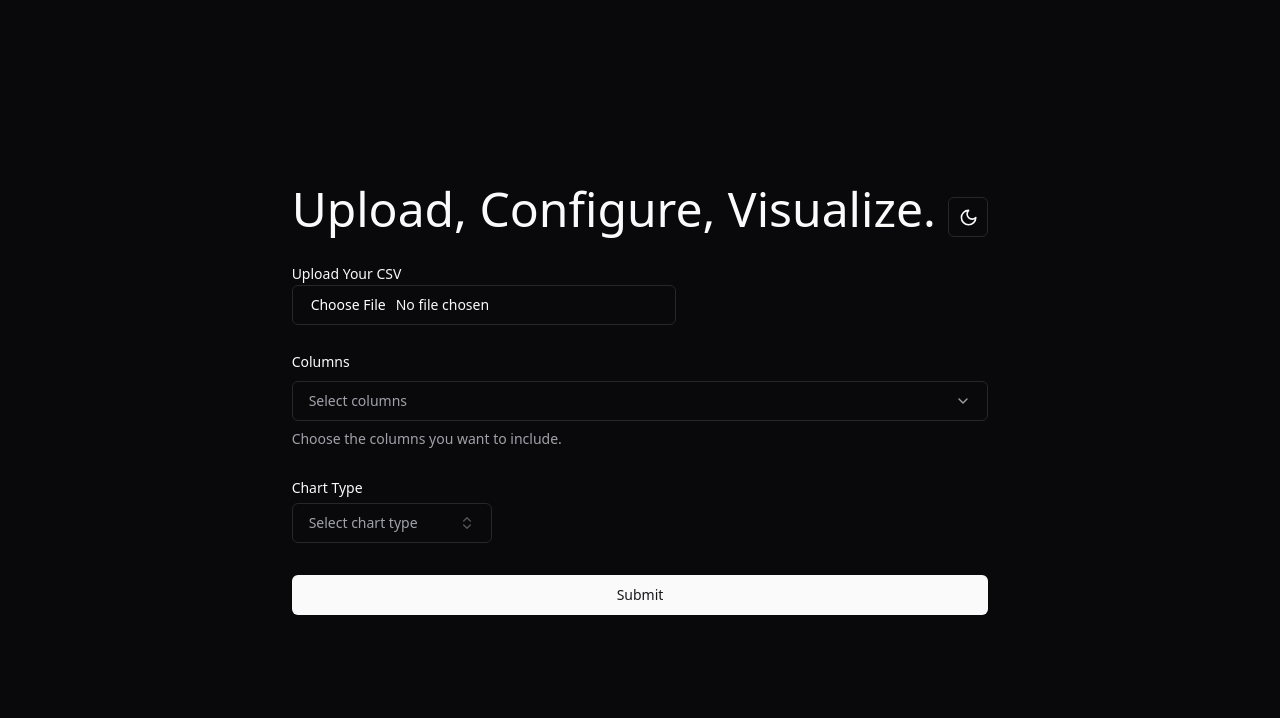
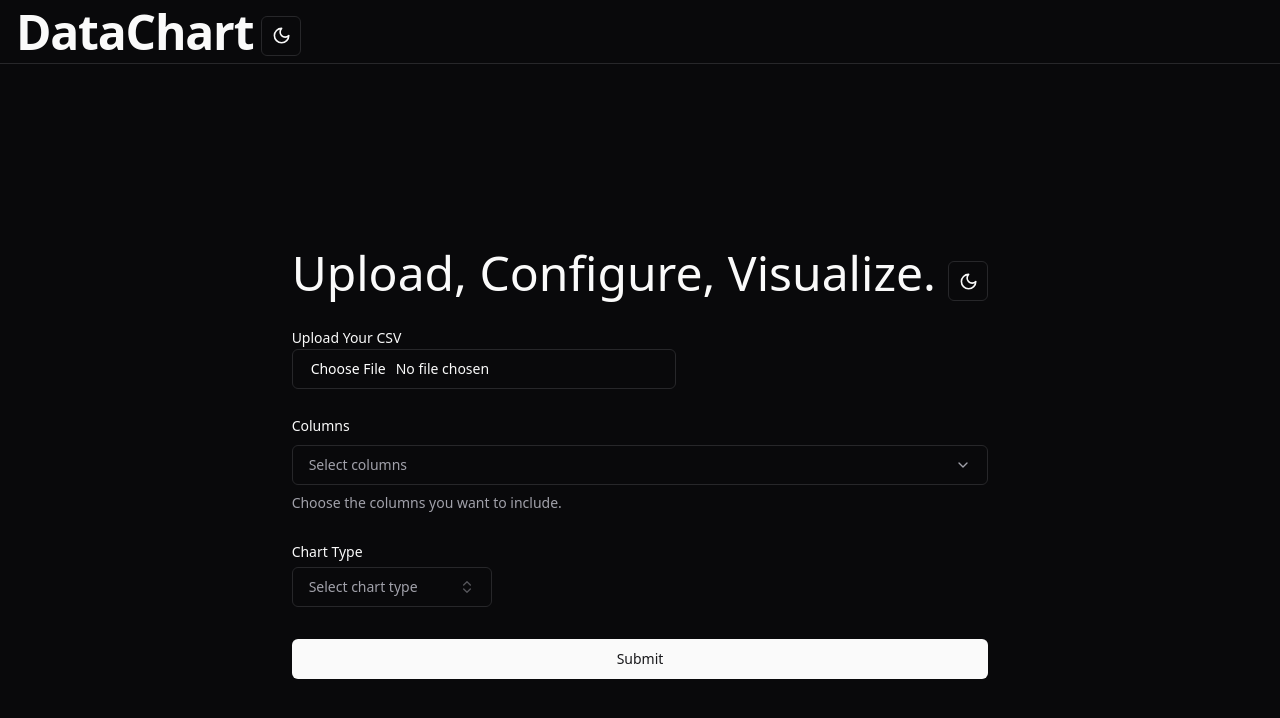
Before and after one commit to CedricAngeloSina-on/visualize-data, a Next.js app: page / in a window 1280 px wide. Shown: the top 718 px of the page. Built offline with nearby package versions, Linux system fonts and the light colour scheme.

Commit message:
feat: header component

```diff
--- a/src/app/layout.tsx
+++ b/src/app/layout.tsx
@@ -3,6 +3,8 @@ import "~/styles/globals.css";
 import { GeistSans } from "geist/font/sans";
 import { type Metadata } from "next";
 import { ThemeProvider } from "~/components/theme-provider";
+
+import { Header } from "~/components/custom/header";
 
 export const metadata: Metadata = {
     title: "Create T3 App",
@@ -26,6 +28,7 @@ export default function RootLayout({
                     enableSystem
                     disableTransitionOnChange
                 >
+                    <Header />
                     {children}
                 </ThemeProvider>
             </body>
--- /dev/null
+++ b/src/components/custom/header.tsx
@@ -0,0 +1,11 @@
+import { ThemeToggle } from "~/components/ui/theme-toggle";
+
+export function Header() {
+    return (
+        <header className="sticky top-0 flex h-16 items-center justify-center border-b px-4 lg:justify-start">
+            <div className="flex items-end justify-center gap-2 text-5xl font-extrabold tracking-tight text-primary">
+                <> DataChart</> <ThemeToggle />
+            </div>
+        </header>
+    );
+}
```
